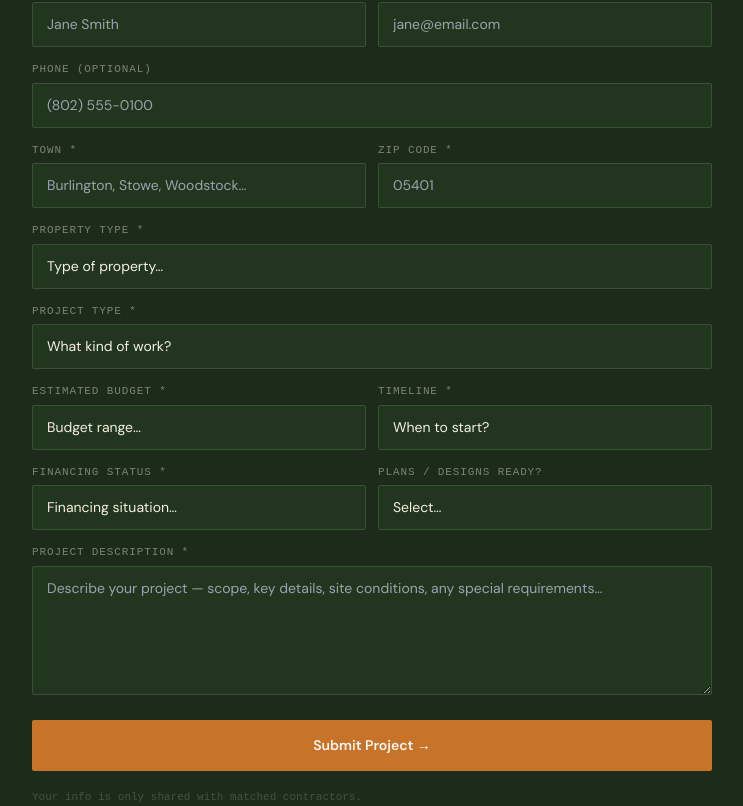
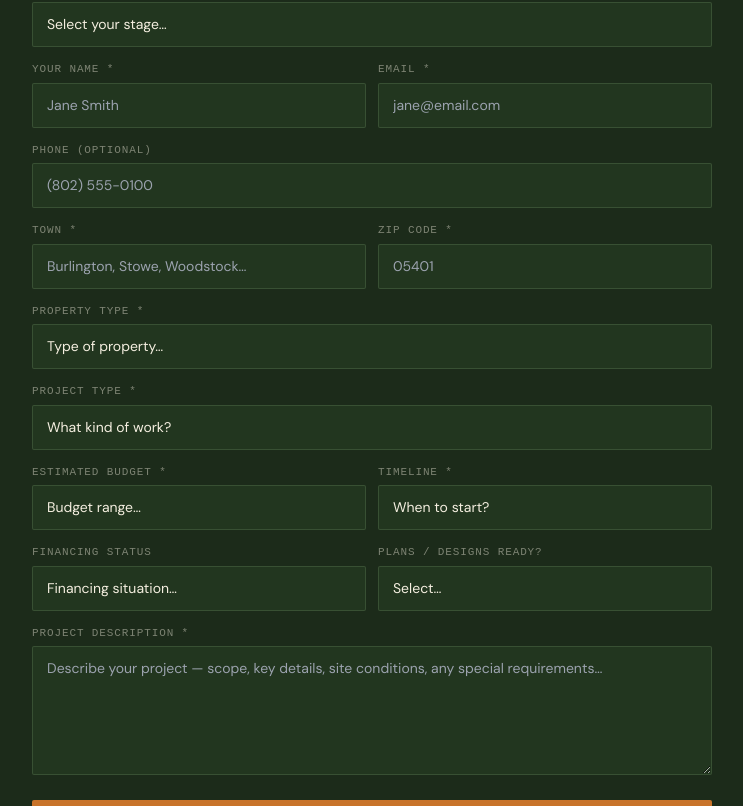
Before and after one commit to alderprojects/alder-projects-site, a Next.js app: page / in a window 1280 px wide. Shown: the part 2934-3740 px from the top of the page, without its empty margins (268-1011 px from the left). Built offline with nearby package versions, Linux system fonts and the light colour scheme.

Commit message:
MVP: SubmitProject.tsx — journey stage, explorer nudge, /thanks redirect — batch 4b/4

```diff
--- a/src/components/SubmitProject.tsx
+++ b/src/components/SubmitProject.tsx
@@ -1,113 +1,58 @@
 'use client'
 import { useState } from 'react'
+import { useRouter } from 'next/navigation'
 
-const CATEGORIES = ['Kitchen Remodel','Bathroom Renovation','Deck / Porch','Basement Finishing','Room Addition / Expansion','Roofing / Weatherization','Plumbing / HVAC','Electrical','Painting & Interior','Commercial Renovation','Other']
-const BUDGET_BANDS = ['Under $10,000','$10,000 – $25,000','$25,000 – $50,000','$50,000 – $100,000','$100,000 – $250,000','$250,000 – $500,000','Over $500,000','Not sure yet']
-const TIMELINES = ['Ready to start now','Within 1–3 months','Within 3–6 months','Within 6–12 months','Planning phase, 12+ months out','Flexible / not sure']
-const PROPERTY_TYPES = ['Single-family home','Multi-family / duplex','Condo / townhouse','Commercial property','Vacant land','Barn / agricultural','Other']
-const FINANCING = ['Cash / no financing needed','Pre-approved for financing','Exploring financing options','Not sure yet']
+const CATEGORIES=['Kitchen Remodel','Bathroom Renovation','Deck / Porch','Basement Finishing','Room Addition / Expansion','Roofing / Weatherization','Plumbing / HVAC','Electrical','Painting & Interior','Commercial Renovation','Other']
+const BUDGET_BANDS=['Under $10,000','$10,000 – $25,000','$25,000 – $50,000','$50,000 – $100,000','$100,000 – $250,000','$250,000 – $500,000','Over $500,000','Not sure yet']
+const TIMELINES=['Ready to start now','Within 1–3 months','Within 3–6 months','Within 6–12 months','Planning phase, 12+ months out','Flexible / not sure']
+const PROPERTY_TYPES=['Single-family home','Multi-family / duplex','Condo / townhouse','Commercial property','Vacant land','Barn / agricultural','Other']
+const FINANCING=['Cash / no financing needed','Pre-approved for financing','Exploring financing options','Not sure yet']
+const JOURNEY_STAGES=['Exploring ideas','Making a plan (3–9 months out)','Ready to get project requests (within 90 days)']
 
-type F = {
-  homeownerName:string; email:string; phone:string
-  town:string; zipCode:string
-  propertyType:string; category:string; budgetBand:string; timeline:string
-  financingStatus:string; plansReady:string; description:string
-}
-const EMPTY:F = {homeownerName:'',email:'',phone:'',town:'',zipCode:'',propertyType:'',category:'',budgetBand:'',timeline:'',financingStatus:'',plansReady:'',description:''}
-
-const B: React.CSSProperties = {width:'100%',backgroundColor:'rgba(45,74,42,0.4)',border:'1px solid rgba(122,155,111,0.25)',borderRadius:'2px',padding:'11px 14px',fontSize:'14px',color:'#F5EFE0',outline:'none',fontFamily:"'DM Sans',system-ui,sans-serif",boxSizing:'border-box' as const}
-const L: React.CSSProperties = {display:'block',fontSize:'11px',fontFamily:'monospace',textTransform:'uppercase' as const,letterSpacing:'0.08em',color:'rgba(245,239,224,0.45)',marginBottom:'5px'}
+type F={journeyStage:string;homeownerName:string;email:string;phone:string;town:string;zipCode:string;propertyType:string;category:string;budgetBand:string;timeline:string;financingStatus:string;plansReady:string;description:string}
+const EMPTY:F={journeyStage:'',homeownerName:'',email:'',phone:'',town:'',zipCode:'',propertyType:'',category:'',budgetBand:'',timeline:'',financingStatus:'',plansReady:'',description:''}
+const B:React.CSSProperties={width:'100%',backgroundColor:'rgba(45,74,42,0.4)',border:'1px solid rgba(122,155,111,0.25)',borderRadius:'2px',padding:'11px 14px',fontSize:'14px',color:'#F5EFE0',outline:'none',fontFamily:"'DM Sans',system-ui,sans-serif",boxSizing:'border-box' as const}
+const L:React.CSSProperties={display:'block',fontSize:'11px',fontFamily:'monospace',textTransform:'uppercase' as const,letterSpacing:'0.08em',color:'rgba(245,239,224,0.45)',marginBottom:'5px'}
 
 export default function SubmitProject() {
-  const [form,setForm] = useState<F>(EMPTY)
-  const [status,setStatus] = useState<'idle'|'submitting'|'success'|'error'>('idle')
-
-  const set = (k:keyof F) => (e:React.ChangeEvent<HTMLInputElement|HTMLSelectElement|HTMLTextAreaElement>) =>
-    setForm(p=>({...p,[k]:e.target.value}))
-
-  const submit = async (e:React.FormEvent) => {
-    e.preventDefault(); setStatus('submitting')
-    try {
-      const r = await fetch('/api/submit-project',{method:'POST',headers:{'Content-Type':'application/json'},body:JSON.stringify(form)})
-      setStatus(r.ok ? 'success' : 'error')
-    } catch { setStatus('error') }
+  const router=useRouter()
+  const [form,setForm]=useState<F>(EMPTY)
+  const [status,setStatus]=useState<'idle'|'submitting'|'error'>('idle')
+  const set=(k:keyof F)=>(e:React.ChangeEvent<HTMLInputElement|HTMLSelectElement|HTMLTextAreaElement>)=>setForm(p=>({...p,[k]:e.target.value}))
+  const submit=async(e:React.FormEvent)=>{
+    e.preventDefault();setStatus('submitting')
+    try{const r=await fetch('/api/submit-project',{method:'POST',headers:{'Content-Type':'application/json'},body:JSON.stringify(form)});if(r.ok){router.push('/thanks')}else{setStatus('error')}}
+    catch{setStatus('error')}
   }
-
-  if (status==='success') return (
-    <section id="submit-project" style={{padding:'80px 24px',backgroundColor:'#1C2B1A'}}>
-      <div style={{maxWidth:'520px',margin:'0 auto',textAlign:'center'}}>
-        <div style={{width:'52px',height:'52px',borderRadius:'50%',backgroundColor:'rgba(122,155,111,0.15)',border:'1px solid rgba(122,155,111,0.4)',display:'flex',alignItems:'center',justifyContent:'center',margin:'0 auto 20px',color:'#7A9B6F',fontSize:'22px'}}>&#10003;</div>
-        <h2 style={{fontFamily:"'Playfair Display',Georgia,serif",fontSize:'clamp(1.8rem,4vw,2.4rem)',color:'#F5EFE0',fontWeight:600,marginBottom:'14px'}}>Project received.</h2>
-        <p style={{color:'rgba(245,239,224,0.6)',fontSize:'16px',lineHeight:1.65}}>{"We'll match your project with qualified Vermont contractors and follow up at "}<strong style={{color:'#F5EFE0'}}>{form.email}</strong>{" within 48 hours."}</p>
-        <p style={{color:'rgba(245,239,224,0.3)',fontSize:'12px',fontFamily:'monospace',marginTop:'20px'}}>Questions? hello@alderprojects.com</p>
-      </div>
-    </section>
-  )
-
-  const Row2 = ({children}:{children:React.ReactNode}) => (
-    <div style={{display:'grid',gridTemplateColumns:'repeat(auto-fit,minmax(200px,1fr))',gap:'12px'}}>{children}</div>
-  )
-  const Field = ({label,req,children}:{label:string;req?:boolean;children:React.ReactNode}) => (
-    <div><label style={L}>{label}{req?' *':''}</label>{children}</div>
-  )
-  const Sel = ({val,onChange,placeholder,opts}:{val:string;onChange:any;placeholder:string;opts:string[]}) => (
-    <select required value={val} onChange={onChange} style={{...B,appearance:'none' as const}}>
-      <option value="" disabled>{placeholder}</option>
-      {opts.map(o=><option key={o} value={o}>{o}</option>)}
-    </select>
-  )
-
+  const Row2=({children}:{children:React.ReactNode})=>(<div style={{display:'grid',gridTemplateColumns:'repeat(auto-fit,minmax(200px,1fr))',gap:'12px'}}>{children}</div>)
+  const Field=({label,req,children}:{label:string;req?:boolean;children:React.ReactNode})=>(<div><label style={L}>{label}{req?' *':''}</label>{children}</div>)
+  const Sel=({val,onChange,placeholder,opts,required:req}:{val:string;onChange:any;placeholder:string;opts:string[];required?:boolean})=>(<select required={req} value={val} onChange={onChange} style={{...B,appearance:'none' as const}}><option value="" disabled>{placeholder}</option>{opts.map(o=><option key={o} value={o}>{o}</option>)}</select>)
+  const isExploring=form.journeyStage==='Exploring ideas'
   return (
     <section id="submit-project" style={{backgroundColor:'#1C2B1A',padding:'clamp(56px,8vw,96px) 24px'}}>
       <div style={{maxWidth:'680px',margin:'0 auto'}}>
-
         <div style={{marginBottom:'36px'}}>
-          <span style={{fontSize:'11px',fontFamily:'monospace',textTransform:'uppercase',letterSpacing:'0.1em',color:'#7A9B6F'}}>Free · No Account Needed</span>
-          <h2 style={{fontFamily:"'Playfair Display',Georgia,serif",fontSize:'clamp(1.8rem,4vw,2.6rem)',fontWeight:600,color:'#F5EFE0',lineHeight:1.1,marginTop:'8px',marginBottom:'0'}}>
-            Post your project.
-          </h2>
+          <span style={{fontSize:'11px',fontFamily:'monospace',textTransform:'uppercase',letterSpacing:'0.1em',color:'#7A9B6F'}}>Free &middot; No Account Needed</span>
+          <h2 style={{fontFamily:"'Playfair Display',Georgia,serif",fontSize:'clamp(1.8rem,4vw,2.6rem)',fontWeight:600,color:'#F5EFE0',lineHeight:1.1,marginTop:'8px',marginBottom:'0'}}>Post your project request.</h2>
         </div>
-
         <form onSubmit={submit} style={{display:'flex',flexDirection:'column',gap:'14px'}}>
-          <Row2>
-            <Field label="Your Name" req><input required type="text" placeholder="Jane Smith" value={form.homeownerName} onChange={set('homeownerName')} style={B}/></Field>
-            <Field label="Email" req><input required type="email" placeholder="jane@email.com" value={form.email} onChange={set('email')} style={B}/></Field>
-          </Row2>
+          <Field label="Where are you in your project?" req>
+            <Sel required val={form.journeyStage} onChange={set('journeyStage')} placeholder="Select your stage…" opts={JOURNEY_STAGES} />
+          </Field>
+          {isExploring&&(<div style={{backgroundColor:'rgba(122,155,111,0.1)',border:'1px solid rgba(122,155,111,0.3)',borderRadius:'3px',padding:'14px 16px',display:'flex',alignItems:'center',justifyContent:'space-between',flexWrap:'wrap',gap:'10px'}}><p style={{color:'rgba(245,239,224,0.75)',fontSize:'13px',margin:0,lineHeight:1.5}}>Sounds like you&apos;re in early planning — our guide walks you through getting ready.</p><a href="/plan" style={{fontSize:'12px',fontFamily:'monospace',color:'#7A9B6F',textDecoration:'none',whiteSpace:'nowrap'}}>Start there &rarr;</a></div>)}
+          <Row2><Field label="Your Name" req><input required type="text" placeholder="Jane Smith" value={form.homeownerName} onChange={set('homeownerName')} style={B}/></Field><Field label="Email" req><input required type="email" placeholder="jane@email.com" value={form.email} onChange={set('email')} style={B}/></Field></Row2>
           <Field label="Phone (optional)"><input type="tel" placeholder="(802) 555-0100" value={form.phone} onChange={set('phone')} style={B}/></Field>
-          <Row2>
-            <Field label="Town" req>
-              <input required type="text" placeholder="Burlington, Stowe, Woodstock…" value={form.town} onChange={set('town')} style={B}/>
-            </Field>
-            <Field label="Zip Code" req>
-              <input required type="text" placeholder="05401" maxLength={5} value={form.zipCode} onChange={set('zipCode')} style={B}/>
-            </Field>
-          </Row2>
-          <Field label="Property Type" req><Sel val={form.propertyType} onChange={set('propertyType')} placeholder="Type of property…" opts={PROPERTY_TYPES}/></Field>
-          <Field label="Project Type" req><Sel val={form.category} onChange={set('category')} placeholder="What kind of work?" opts={CATEGORIES}/></Field>
-          <Row2>
-            <Field label="Estimated Budget" req><Sel val={form.budgetBand} onChange={set('budgetBand')} placeholder="Budget range…" opts={BUDGET_BANDS}/></Field>
-            <Field label="Timeline" req><Sel val={form.timeline} onChange={set('timeline')} placeholder="When to start?" opts={TIMELINES}/></Field>
-          </Row2>
-          <Row2>
-            <Field label="Financing Status" req><Sel val={form.financingStatus} onChange={set('financingStatus')} placeholder="Financing situation…" opts={FINANCING}/></Field>
-            <Field label="Plans / Designs Ready?">
-              <select value={form.plansReady} onChange={set('plansReady')} style={{...B,appearance:'none' as const}}>
-                <option value="">Select…</option>
-                <option value="Yes — stamped plans ready">Yes — stamped plans ready</option>
-                <option value="Preliminary drawings only">Preliminary drawings only</option>
-                <option value="No plans yet">No plans yet</option>
-                <option value="Not applicable">Not applicable</option>
-              </select>
-            </Field>
-          </Row2>
-          <Field label="Project Description" req>
-            <textarea required rows={5} placeholder="Describe your project — scope, key details, site conditions, any special requirements…" value={form.description} onChange={set('description')} style={{...B,resize:'vertical'}}/>
-          </Field>
+          <Row2><Field label="Town" req><input required type="text" placeholder="Burlington, Stowe, Woodstock…" value={form.town} onChange={set('town')} style={B}/></Field><Field label="Zip Code" req><input required type="text" placeholder="05401" maxLength={5} value={form.zipCode} onChange={set('zipCode')} style={B}/></Field></Row2>
+          <Field label="Property Type" req><Sel required val={form.propertyType} onChange={set('propertyType')} placeholder="Type of property…" opts={PROPERTY_TYPES}/></Field>
+          <Field label="Project Type" req><Sel required val={form.category} onChange={set('category')} placeholder="What kind of work?" opts={CATEGORIES}/></Field>
+          <Row2><Field label="Estimated Budget" req><Sel required val={form.budgetBand} onChange={set('budgetBand')} placeholder="Budget range…" opts={BUDGET_BANDS}/></Field><Field label="Timeline" req><Sel required val={form.timeline} onChange={set('timeline')} placeholder="When to start?" opts={TIMELINES}/></Field></Row2>
+          <Row2><Field label="Financing Status"><Sel val={form.financingStatus} onChange={set('financingStatus')} placeholder="Financing situation…" opts={FINANCING}/></Field><Field label="Plans / Designs Ready?"><select value={form.plansReady} onChange={set('plansReady')} style={{...B,appearance:'none' as const}}><option value="">Select…</option><option value="Yes — stamped plans ready">Yes — stamped plans ready</option><option value="Preliminary drawings only">Preliminary drawings only</option><option value="No plans yet">No plans yet</option><option value="Not applicable">Not applicable</option></select></Field></Row2>
+          <Field label="Project Description" req><textarea required rows={5} placeholder="Describe your project — scope, key details, site conditions, any special requirements…" value={form.description} onChange={set('description')} style={{...B,resize:'vertical'}}/></Field>
           <button type="submit" disabled={status==='submitting'} style={{padding:'15px 28px',backgroundColor:status==='submitting'?'rgba(200,115,42,0.5)':'#C8732A',color:'#FAF7F2',fontWeight:600,fontSize:'14px',border:'none',borderRadius:'2px',cursor:status==='submitting'?'not-allowed':'pointer',fontFamily:"'DM Sans',system-ui,sans-serif",marginTop:'4px'}}>
-            {status==='submitting' ? 'Submitting…' : 'Submit Project →'}
+            {status==='submitting'?'Submitting…':'Submit Project Request →'}
           </button>
-          {status==='error' && <p style={{color:'#E87B7B',fontSize:'12px',fontFamily:'monospace',marginTop:'4px'}}>Something went wrong. Email hello@alderprojects.com directly.</p>}
-          <p style={{color:'rgba(245,239,224,0.2)',fontSize:'11px',fontFamily:'monospace',marginTop:'4px'}}>Your info is only shared with matched contractors.</p>
+          {status==='error'&&<p style={{color:'#E87B7B',fontSize:'12px',fontFamily:'monospace',marginTop:'4px'}}>Something went wrong. Email hello@alderprojects.com directly.</p>}
+          <p style={{color:'rgba(245,239,224,0.2)',fontSize:'11px',fontFamily:'monospace',marginTop:'4px'}}>We&apos;ll review your request and follow up by email within 1–2 business days. Your info is only shared with matched contractors.</p>
         </form>
       </div>
     </section>
```
